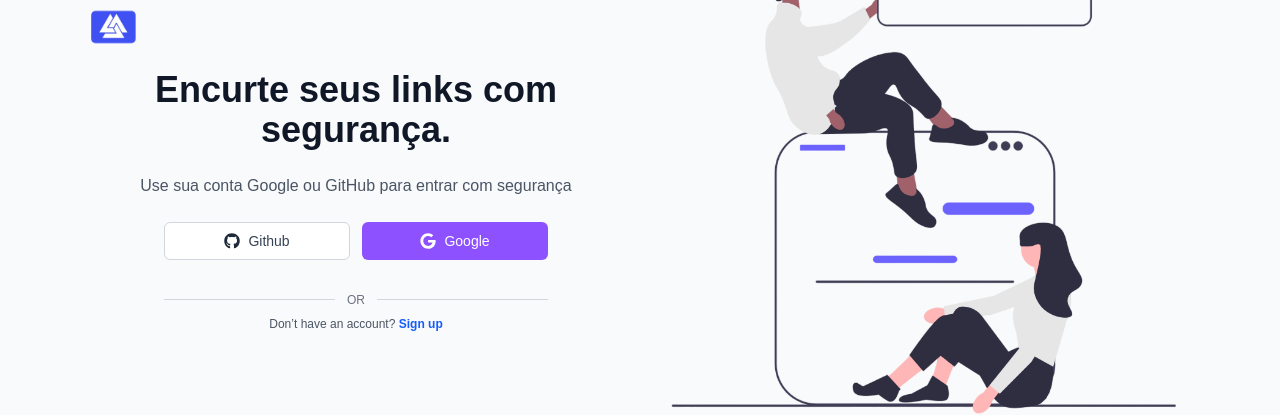
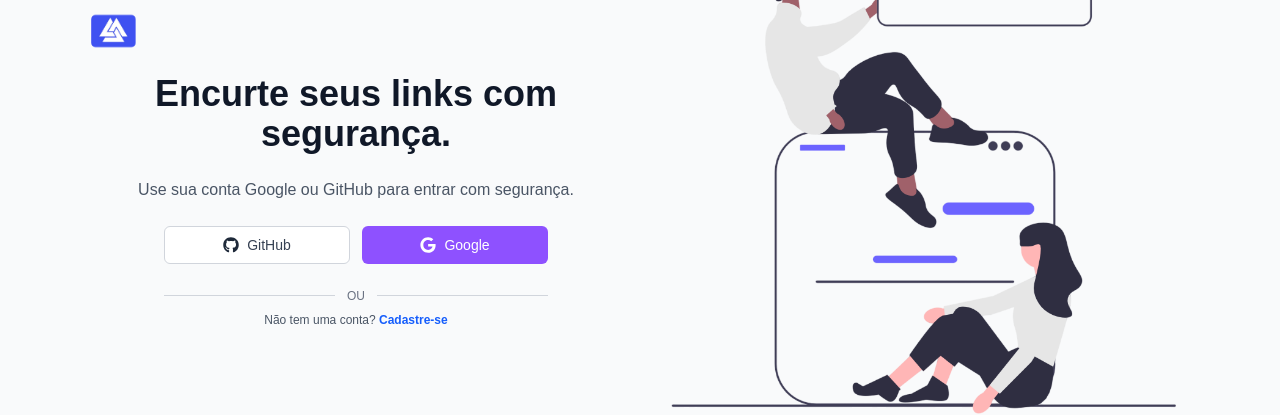
Before and after one commit to JrValerio/linkando.dev, a Next.js app in the folder linkando-frontend/: page /sign-in in a window 1280 px wide. Shown: the part 230-645 px from the top of the page. Built offline with nearby package versions, Linux system fonts and the light colour scheme.

Commit message:
feat: refatora página de login com layout dividido e simulação de autenticação

```diff
--- a/linkando-frontend/src/app/(public)/sign-in/page.tsx
+++ b/linkando-frontend/src/app/(public)/sign-in/page.tsx
@@ -1,92 +1,95 @@
-"use client";
+'use client';
 
-import Image from "next/image";
-import { FaGithub } from "react-icons/fa";
-import { FaGoogle } from "react-icons/fa6";
-import { useState } from "react";
-import logo from "../../../assets/logo.png";
-import background from "../../../assets/background.png";
+import Image from 'next/image';
+import { useState } from 'react';
+import { FaGithub } from 'react-icons/fa';
+import { FaGoogle } from 'react-icons/fa6';
+import logo from '@/assets/logo.png';
+import background from '@/assets/background.png';
 
-const Page = () => {
-  const [isLoading, setIsLoading] = useState<null | "google" | "github">(null);
+type Provider = 'google' | 'github';
+
+export default function SignInPage() {
+  const [isLoading, setIsLoading] = useState<Provider | null>(null);
   const [error, setError] = useState<string | null>(null);
 
-  const fakeLogin = async (provider: "google" | "github") => {
+  const fakeLogin = async (provider: Provider) => {
     setIsLoading(provider);
     setError(null);
 
     try {
-      // Simula tempo de carregamento
+      // Simula autenticação (substituir por signIn() real)
       await new Promise((resolve) => setTimeout(resolve, 1500));
-
-      // Simula erro
     } catch (err) {
       if (err instanceof Error) {
         setError(err.message);
       } else {
-        setError("Ocorreu um erro desconhecido.");
+        setError('Ocorreu um erro desconhecido.');
       }
+    } finally {
+      setIsLoading(null);
     }
   };
 
   return (
     <div className="min-h-screen flex items-center justify-center bg-gray-50">
       <div className="max-w-6xl w-full grid grid-cols-1 md:grid-cols-2 gap-8 p-6">
+        {/* Coluna do conteúdo */}
         <div className="flex flex-col justify-center space-y-6">
           <div className="self-start">
             <Image
               src={logo}
-              alt="Logo"
+              alt="Logo Linkando"
               width={50}
               height={50}
               className="object-contain"
             />
           </div>
 
-          <div className="flex flex-col items-center text-center space-y-6">
-            <h2 className="text-4xl md:text-4xl font-extrabold text-gray-900">
+          <div className="text-center space-y-6">
+            <h2 className="text-4xl font-extrabold text-gray-900">
               Encurte seus links com segurança.
             </h2>
             <p className="text-gray-600">
-              Use sua conta Google ou GitHub para entrar com segurança
+              Use sua conta Google ou GitHub para entrar com segurança.
             </p>
 
             {error && (
-              <div className="text-red-600 text-sm bg-red-100 px-4 py-2 rounded-md border border-red-300 w-full max-w-sm">
+              <div className="text-red-600 text-sm bg-red-100 px-4 py-2 rounded-md border border-red-300 max-w-sm mx-auto">
                 {error}
               </div>
             )}
 
-            <div className="flex flex-row gap-3 w-full max-w-sm">
+            <div className="flex gap-3 max-w-sm mx-auto">
+              {/* Botão GitHub */}
               <button
-                onClick={() => fakeLogin("github")}
-                disabled={isLoading !== null}
+                onClick={() => fakeLogin('github')}
+                disabled={!!isLoading}
                 className={`flex items-center justify-center gap-2 border border-gray-300 rounded-md px-5 py-2 w-1/2 transition ${
-                  isLoading === "github"
-                    ? "bg-gray-100 text-gray-400"
-                    : "bg-white hover:bg-gray-100"
+                  isLoading === 'github'
+                    ? 'bg-gray-100 text-gray-400'
+                    : 'bg-white hover:bg-gray-100'
                 }`}
               >
-                {isLoading === "github" ? (
+                {isLoading === 'github' ? (
                   <span className="animate-spin h-4 w-4 border-2 border-gray-400 border-t-transparent rounded-full" />
                 ) : (
                   <FaGithub className="w-4 h-4 text-gray-800" />
                 )}
-                <span className="text-sm font-medium text-gray-700">
-                  Github
-                </span>
+                <span className="text-sm font-medium text-gray-700">GitHub</span>
               </button>
 
+              {/* Botão Google */}
               <button
-                onClick={() => fakeLogin("google")}
-                disabled={isLoading !== null}
+                onClick={() => fakeLogin('google')}
+                disabled={!!isLoading}
                 className={`flex items-center justify-center gap-2 text-white rounded-md px-5 py-2 w-1/2 transition ${
-                  isLoading === "google"
-                    ? "bg-violet-400"
-                    : "bg-violet-500 hover:bg-violet-600"
+                  isLoading === 'google'
+                    ? 'bg-violet-400'
+                    : 'bg-violet-500 hover:bg-violet-600'
                 }`}
               >
-                {isLoading === "google" ? (
+                {isLoading === 'google' ? (
                   <span className="animate-spin h-4 w-4 border-2 border-white border-t-transparent rounded-full" />
                 ) : (
                   <FaGoogle className="w-4 h-4" />
@@ -95,26 +98,23 @@ const Page = () => {
               </button>
             </div>
 
-            <div className="flex items-center w-full max-w-sm text-gray-500 text-xs font-medium my-2">
+            <div className="flex items-center text-gray-500 text-xs font-medium my-2 max-w-sm mx-auto">
               <hr className="flex-grow border-t border-gray-300" />
-              <span className="mx-3">OR</span>
+              <span className="mx-3">OU</span>
               <hr className="flex-grow border-t border-gray-300" />
             </div>
 
             <div className="text-xs text-gray-600">
-              Don’t have an account?{" "}
-              <a
-                href="/signup"
-                className="text-blue-600 font-semibold hover:underline"
-              >
-                Sign up
+              Não tem uma conta?{' '}
+              <a href="/signup" className="text-blue-600 font-semibold hover:underline">
+                Cadastre-se
               </a>
             </div>
           </div>
         </div>
 
-        <div className="hidden md:flex items-center justify-center relative">
-          <div className="relative w-full h-full flex flex-col items-center justify-center">
+        {/* Coluna da imagem */}
+        <div className="hidden md:flex items-center justify-center">
           <Image
             src={background}
             alt="Background Illustration"
@@ -125,8 +125,5 @@ const Page = () => {
         </div>
       </div>
     </div>
-    </div>
   );
-};
-
-export default Page;
+}
```
Lines whose indentation alone changed are shown as unchanged.
